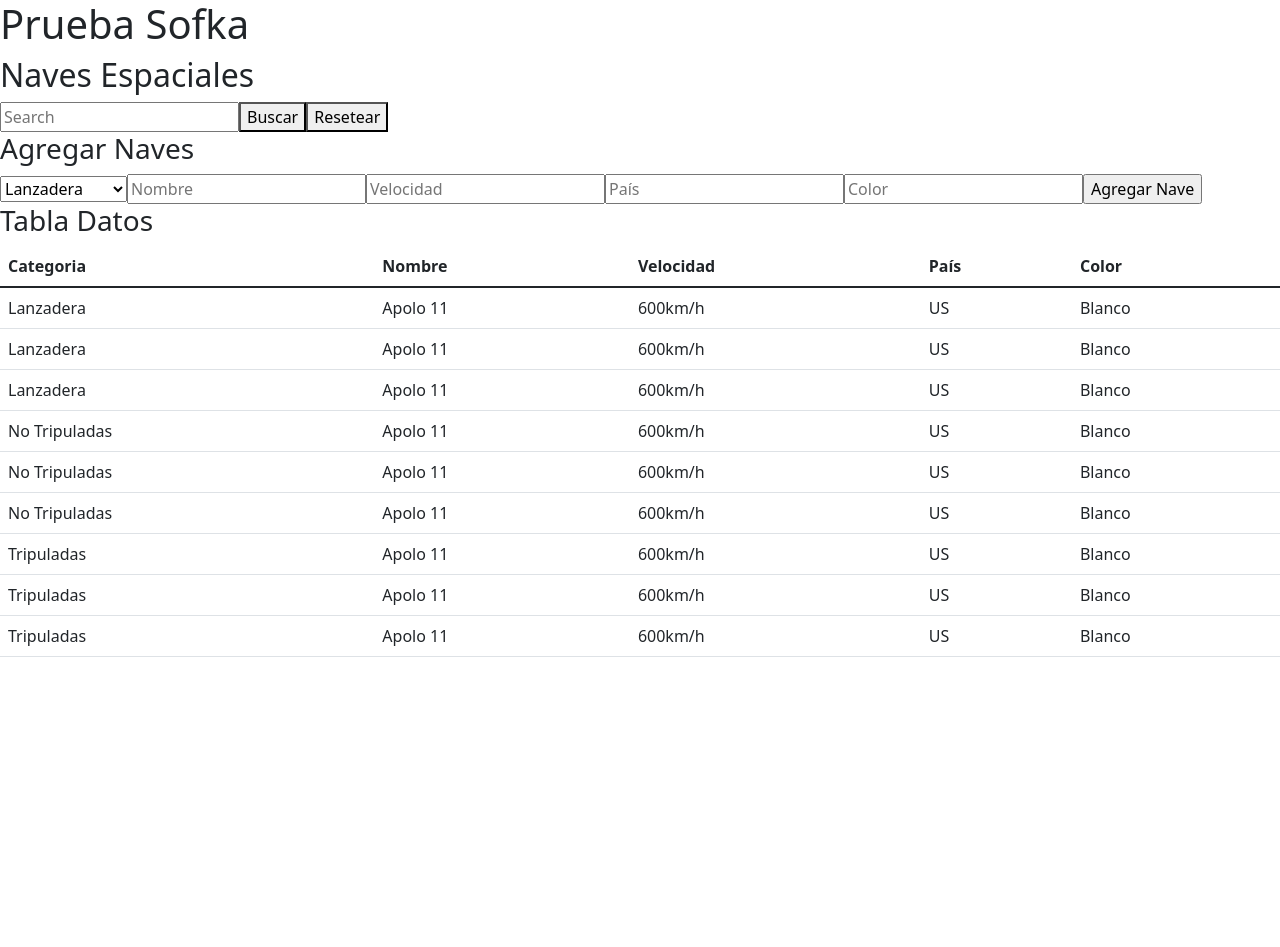
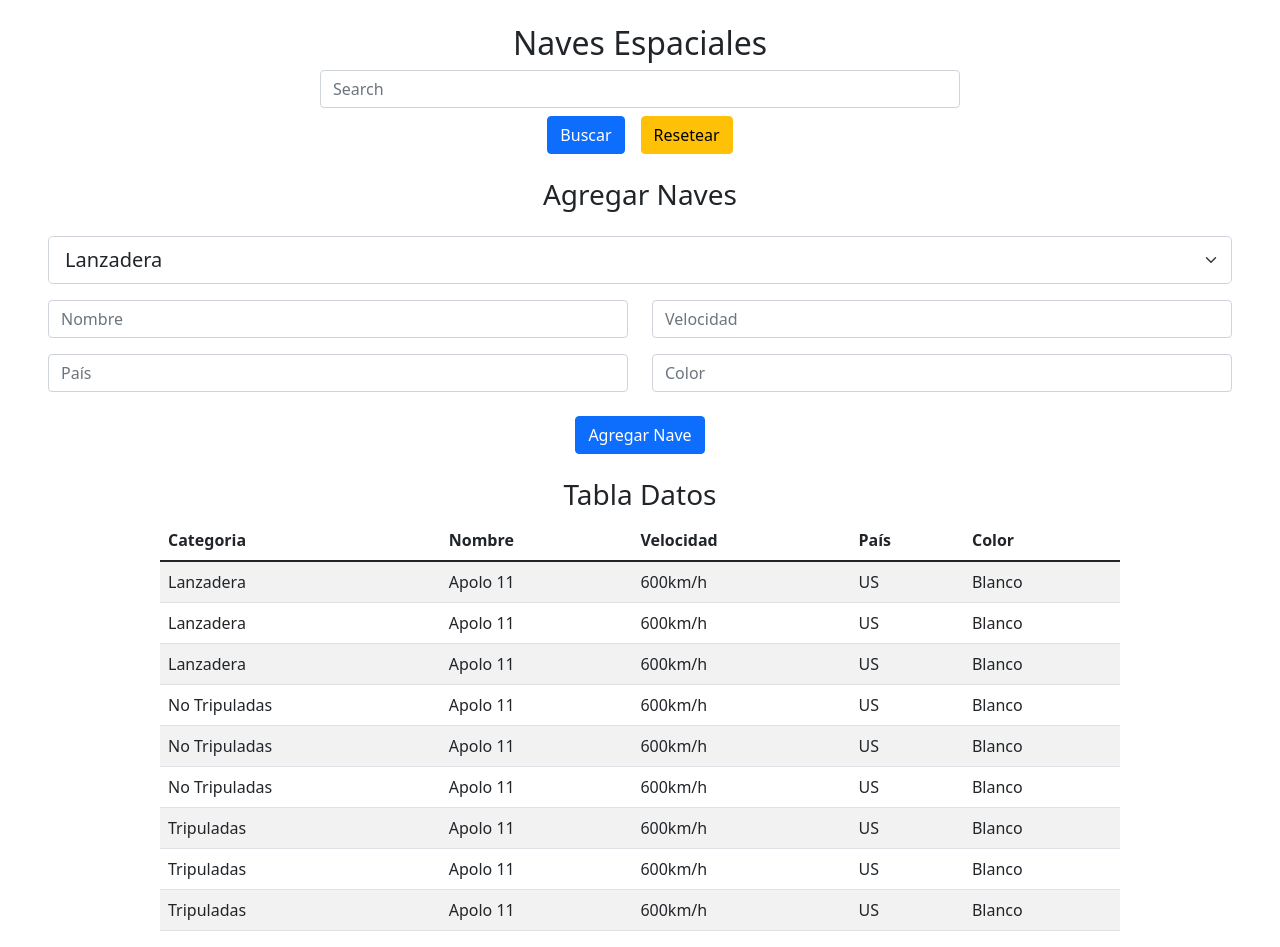
Before and after one commit to TymKey/EstacionEspacialSofka, a React (Create React App) app: page / in a window 1280 px wide. Before the commit the page ends 800 px from the top, so only its background shows below. Built offline with nearby package versions, Linux system fonts and the light colour scheme.

Commit message:
Añadidos los estilos mejorando el aspecto visual del proyecto

```diff
--- a/src/App.js
+++ b/src/App.js
@@ -5,8 +5,7 @@ import Space from "./components/Space";
 function App() {
   return (
     <>
-      <h1>Prueba Sofka</h1>
-      <Space/>
+      <Space />
     </>
   );
 }
--- a/src/components/Filter.js
+++ b/src/components/Filter.js
@@ -29,16 +29,23 @@ const Filter = ({ database, setFilteredDatabase }) => {
   };
 
   return (
-    <div>
+    <div className="d-flex mx-auto flex-column w-50 mt-2 p-10">
       <input
+        className="form-control"
         type="text"
         name="name"
         placeholder="Search"
         value={search}
         onChange={handleChange}
       />
-      <button onClick={filterList}>Buscar</button>
-      <button onClick={reset}>Resetear</button>
+      <div className="d-flex justify-content-center mt-2 w-20">
+        <button className="btn btn-primary mx-2" onClick={filterList}>
+          Buscar
+        </button>
+        <button className="btn btn-warning mx-2 w-20" onClick={reset}>
+          Resetear
+        </button>
+      </div>
     </div>
   );
 };
--- a/src/components/Form.js
+++ b/src/components/Form.js
@@ -45,43 +45,71 @@ const Form = ({ createData }) => {
   };
 
   return (
-    <div>
-      <h3>Agregar Naves</h3>
-      <form onSubmit={handleSubmit}>
-        <select name="category" onChange={handleChange}>
+    <div className="mt-4 w-70 ">
+      <h3 className="text-center">Agregar Naves</h3>
+      <form className="w-70 mx-auto px-5 mt-4" onSubmit={handleSubmit}>
+        <select
+          className="form-select form-select-lg mb-3"
+          name="category"
+          onChange={handleChange}
+        >
           <option value="Lanzadera">Lanzadera</option>
           <option value="No Tripuladas">No Tripuladas</option>
           <option value="Tripuladas">Tripuladas</option>
         </select>
+        <div className="row mt-2">
+          <div className="col">
             <input
+              className="form-control"
               type="text"
               name="name"
               placeholder="Nombre"
               value={form.name}
               onChange={handleChange}
             />
+          </div>
+          <div className="col">
             <input
+              className="form-control"
               type="text"
               name="speed"
               placeholder="Velocidad"
               value={form.speed}
               onChange={handleChange}
             />
+          </div>
+        </div>
+        <div className="row mt-3">
+          <div className="col">
             <input
+              className="form-control"
               type="text"
               name="creatorCountry"
               placeholder="País"
               value={form.creatorCountry}
               onChange={handleChange}
             />
+          </div>
+          <div className="col">
             <input
+              className="form-control"
               type="text"
               name="color"
               placeholder="Color"
               value={form.color}
               onChange={handleChange}
             />
-        <input type="submit" value="Agregar Nave" />
+          </div>
+        </div>
+        <div className="row mt-4">
+          <div className="col d-flex justify-content-center">
+            <input
+              className="btn btn-primary"
+              type="submit"
+              value="Agregar Nave"
+            />
+          </div>
+        </div>
       </form>
     </div>
   );
--- a/src/components/Space.js
+++ b/src/components/Space.js
@@ -117,7 +117,7 @@ const Space = () => {
 
   return (
     <div>
-      <h2>Naves Espaciales</h2>
+      <h2 className="text-center mt-4">Naves Espaciales</h2>
       <Filter database={database} setFilteredDatabase={setFilteredDatabase} />
       <Form createData={createData} />
       <Table data={filteredDatabase} />
--- a/src/components/Table.js
+++ b/src/components/Table.js
@@ -5,9 +5,9 @@ import TableRow from "./TableRow";
 /* Rederizar Headers para tabla */
 const Table = ({ data }) => {
   return (
-    <div>
-      <h3>Tabla Datos</h3>
-      <table className="table">
+    <div className="mt-4">
+      <h3 className="text-center">Tabla Datos</h3>
+      <table className="table table-striped w-75 mx-auto">
         <thead>
           <tr>
             <th>Categoria</th>
```
Lines whose indentation alone changed are shown as unchanged.
